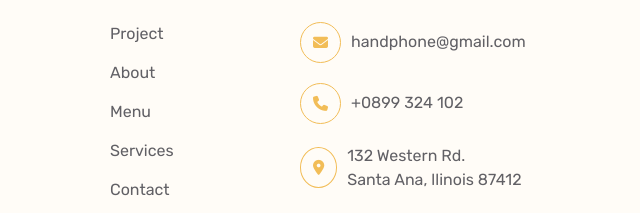
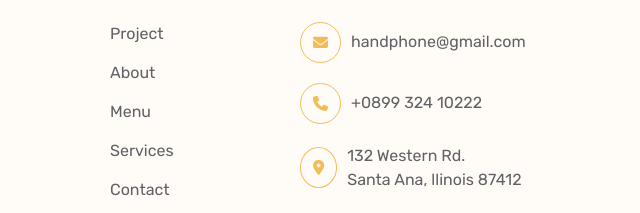
Before and after one commit to nguyengiahung/CapstoneJS_Phone, a plain HTML site: page customer/view/store.html in a window 1280 px wide. Shown: the part 3095-3308 px from the top of the page, 640-1280 px from the left. Drawn offline with nearby package versions, Linux system fonts and the light colour scheme; a script that the page names is missing.

Commit message:
upload code

```diff
--- a/customer/view/store.html
+++ b/customer/view/store.html
@@ -352,7 +352,7 @@
             <li>
               <a href="">
                 <i class="fa-solid fa-phone"></i>
-                <span>+0899 324 102</span>
+                <span>+0899 324 10222</span>
               </a>
             </li>
             <li>
```
